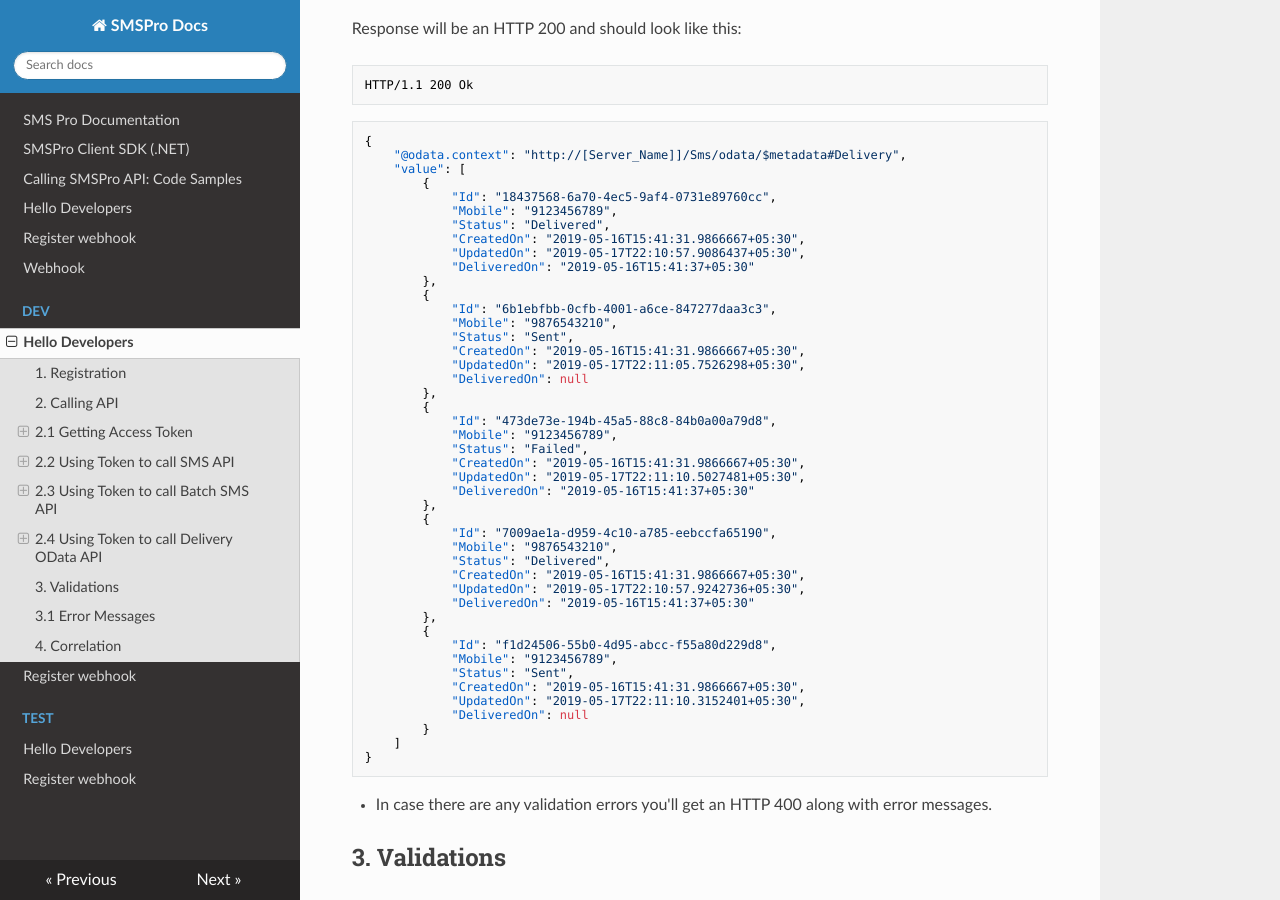
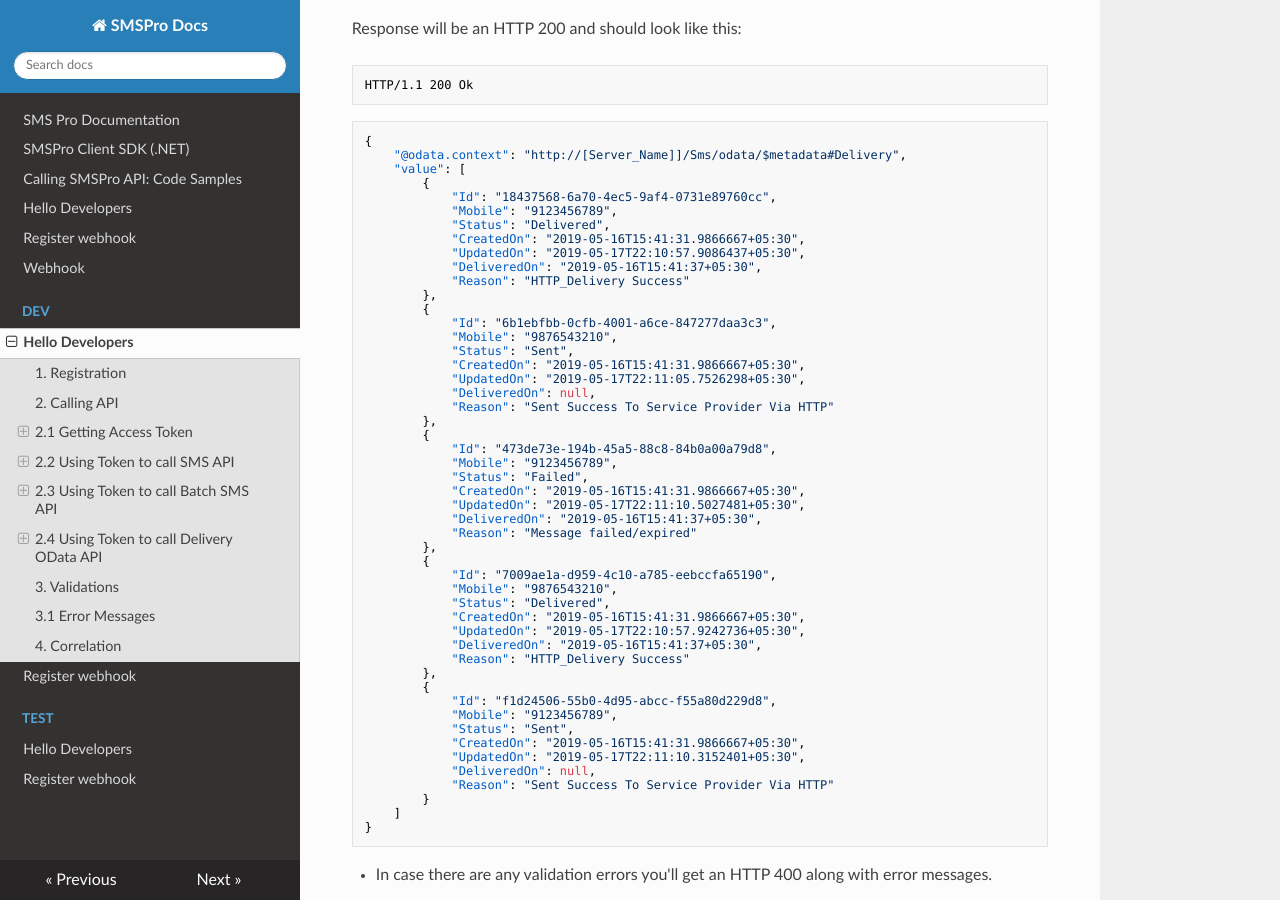
Before and after one commit to iSatishYadav/SMSPro, an MkDocs documentation site: the page built from docs/dev/quick-start.md, in a window 1280 px wide and 900 px high, scrolled down 4154 px. Built offline with MkDocs 1.6.1, drawn with Linux system fonts in a browser that asks for light colours; nearby versions of some CDN libraries.

Commit message:
Update quick-start.md

```diff
--- a/docs/dev/quick-start.md
+++ b/docs/dev/quick-start.md
@@ -193,7 +193,8 @@ HTTP/1.1 200 Ok
             "Status": "Delivered",
             "CreatedOn": "2019-05-16T15:41:31.9866667+05:30",
             "UpdatedOn": "2019-05-17T22:10:57.9086437+05:30",
-            "DeliveredOn": "2019-05-16T15:41:37+05:30"
+            "DeliveredOn": "2019-05-16T15:41:37+05:30",
+            "Reason": "HTTP_Delivery Success"
         },
         {
             "Id": "6b1ebfbb-0cfb-4001-a6ce-847277daa3c3",
@@ -201,7 +202,8 @@ HTTP/1.1 200 Ok
             "Status": "Sent",
             "CreatedOn": "2019-05-16T15:41:31.9866667+05:30",
             "UpdatedOn": "2019-05-17T22:11:05.7526298+05:30",
-            "DeliveredOn": null
+            "DeliveredOn": null,
+            "Reason": "Sent Success To Service Provider Via HTTP"
         },
         {
             "Id": "473de73e-194b-45a5-88c8-84b0a00a79d8",
@@ -209,7 +211,8 @@ HTTP/1.1 200 Ok
             "Status": "Failed",
             "CreatedOn": "2019-05-16T15:41:31.9866667+05:30",
             "UpdatedOn": "2019-05-17T22:11:10.5027481+05:30",
-            "DeliveredOn": "2019-05-16T15:41:37+05:30"
+            "DeliveredOn": "2019-05-16T15:41:37+05:30",
+            "Reason": "Message failed/expired"
         },
         {
             "Id": "7009ae1a-d959-4c10-a785-eebccfa65190",
@@ -217,7 +220,8 @@ HTTP/1.1 200 Ok
             "Status": "Delivered",
             "CreatedOn": "2019-05-16T15:41:31.9866667+05:30",
             "UpdatedOn": "2019-05-17T22:10:57.9242736+05:30",
-            "DeliveredOn": "2019-05-16T15:41:37+05:30"
+            "DeliveredOn": "2019-05-16T15:41:37+05:30",
+            "Reason": "HTTP_Delivery Success"
         },
         {
             "Id": "f1d24506-55b0-4d95-abcc-f55a80d229d8",
@@ -225,7 +229,8 @@ HTTP/1.1 200 Ok
             "Status": "Sent",
             "CreatedOn": "2019-05-16T15:41:31.9866667+05:30",
             "UpdatedOn": "2019-05-17T22:11:10.3152401+05:30",
-            "DeliveredOn": null
+            "DeliveredOn": null,
+            "Reason": "Sent Success To Service Provider Via HTTP"
         }
     ]
 }
```
